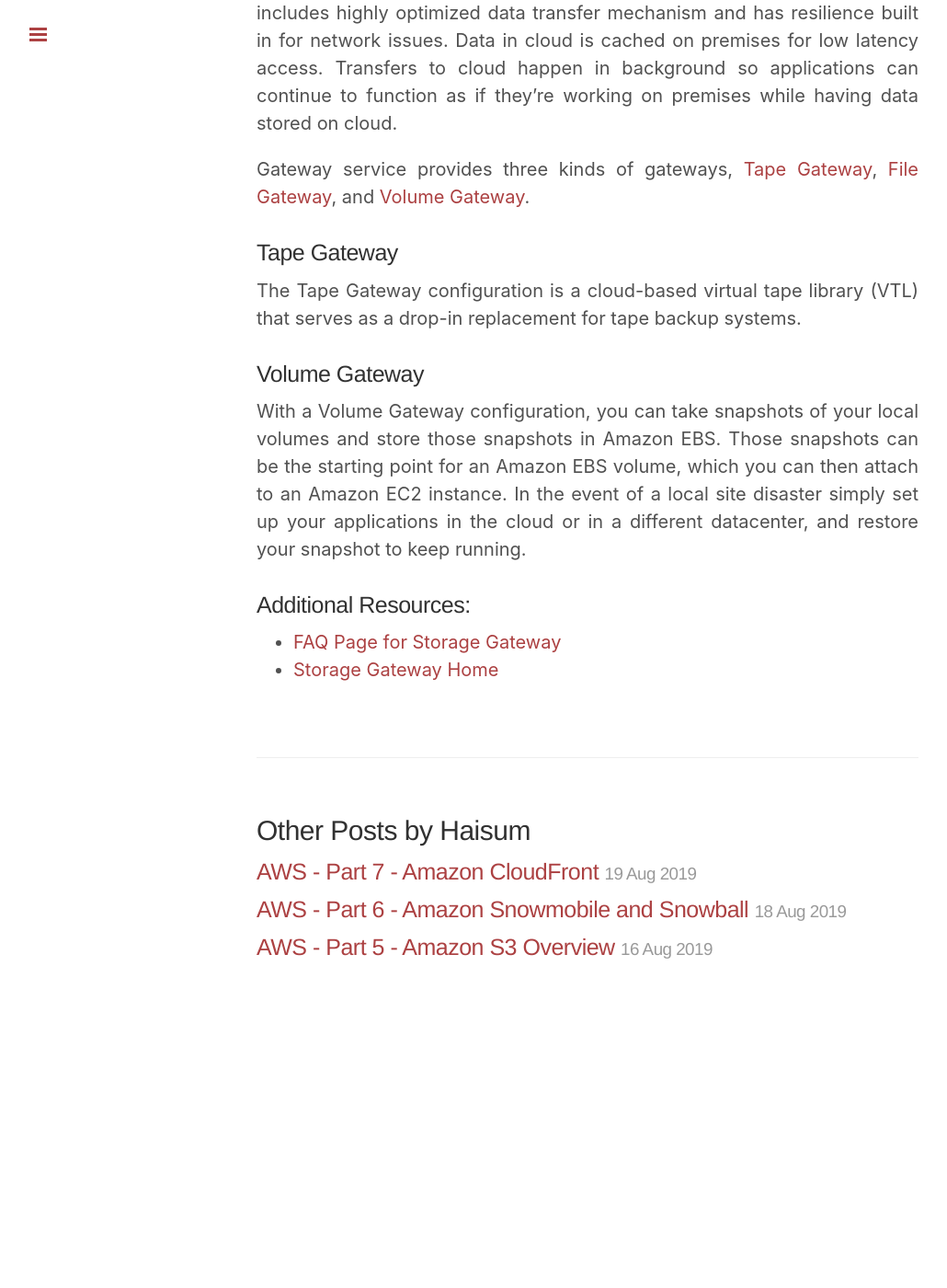
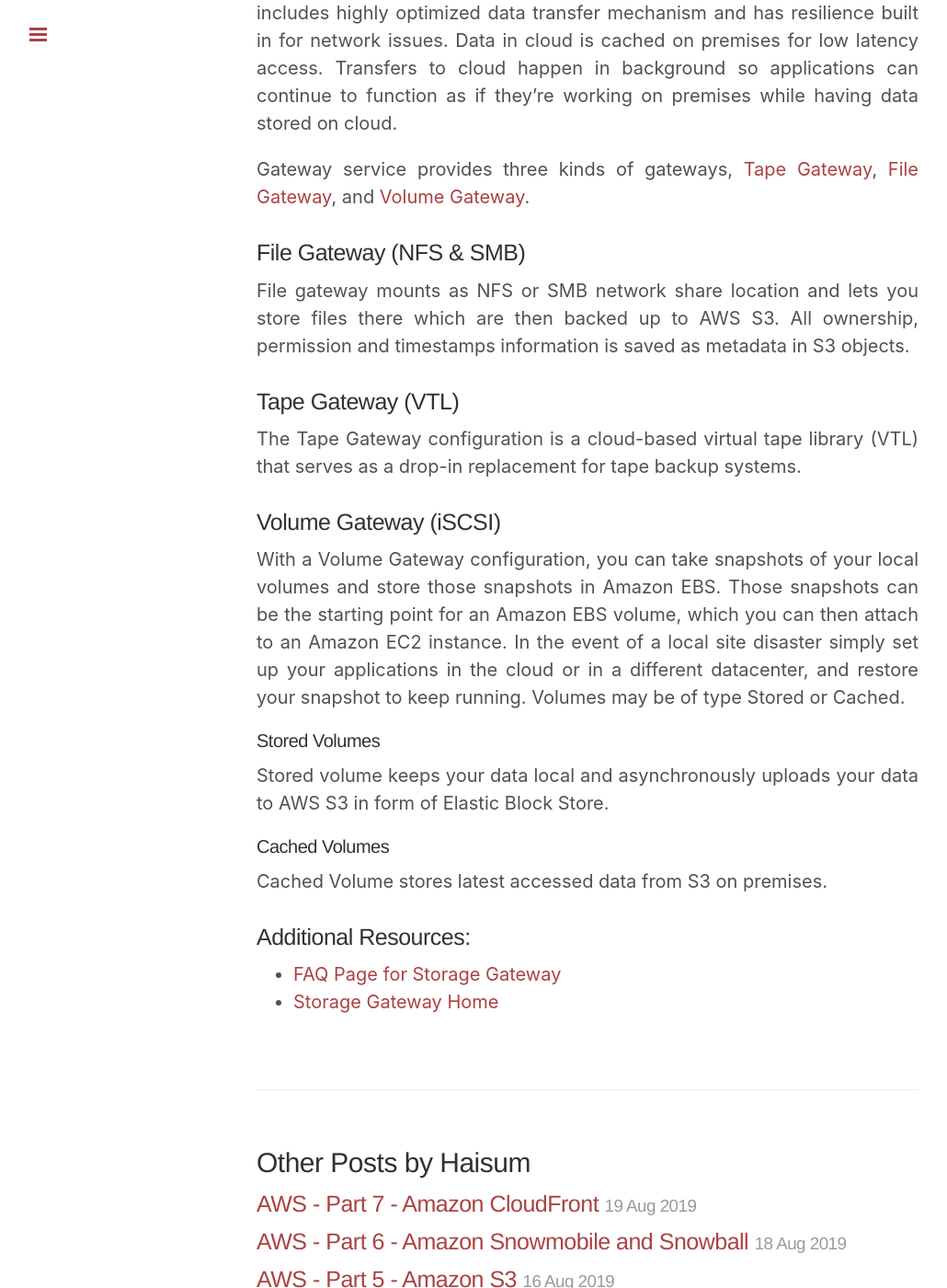
Before and after one commit to haisum/haisum.github.io, a Jekyll site: the page built from _posts/2019-08-21-aws-8-storagegateway.md, in a window 1280 px wide and 1400 px high, scrolled down 383 px. Shown: the whole window at 92% size, without its empty margins (1-1031 px from the left). Built offline with Jekyll 4.4.1, drawn with Linux system fonts in a browser that asks for light colours; comment, search, counter and statistics services are not loaded; before the commit the page ends 1488 px from its top, so only the background shows below that.

Commit message:
Added more info to storage gateway post

```diff
--- a/_posts/2019-08-16-aws-5-s3.md
+++ b/_posts/2019-08-16-aws-5-s3.md
@@ -1,6 +1,6 @@
 ---
 layout: post
-title: AWS - Part 5 - Amazon S3 Overview
+title: AWS - Part 5 - Amazon S3
 ---
 
 S3 is probably second most frequently used AWS service after EC2. From what I have heard, It's a big part of Solution Architect Exam, so I will to cover it in detail. S3 has a lot of features so I won't be covering them all but will go through the important ones. For details S3 overview, A Cloud Guru has deep dive S3 course which you can refer to.
--- a/_posts/2019-08-21-aws-8-storagegateway.md
+++ b/_posts/2019-08-21-aws-8-storagegateway.md
@@ -7,13 +7,25 @@ Storage Gateway is a hybrid service. It gives you on-premise access to cloud sto
 
 Gateway service provides three kinds of gateways, [Tape Gateway](https://aws.amazon.com/storagegateway/vtl/), [File Gateway](https://aws.amazon.com/storagegateway/file/), and [Volume Gateway](https://aws.amazon.com/storagegateway/volume/).
 
-### Tape Gateway
+### File Gateway (NFS & SMB)
+
+File gateway mounts as NFS or SMB network share location and lets you store files there which are then backed up to AWS S3. All ownership, permission and timestamps information is saved as metadata in S3 objects.
+
+### Tape Gateway (VTL)
 
 The Tape Gateway configuration is a cloud-based virtual tape library (VTL) that serves as a drop-in replacement for tape backup systems.
 
-### Volume Gateway
+### Volume Gateway (iSCSI)
 
-With a Volume Gateway configuration, you can take snapshots of your local volumes and store those snapshots in Amazon EBS. Those snapshots can be the starting point for an Amazon EBS volume, which you can then attach to an Amazon EC2 instance. In the event of a local site disaster simply set up your applications in the cloud or in a different datacenter, and restore your snapshot to keep running.
+With a Volume Gateway configuration, you can take snapshots of your local volumes and store those snapshots in Amazon EBS. Those snapshots can be the starting point for an Amazon EBS volume, which you can then attach to an Amazon EC2 instance. In the event of a local site disaster simply set up your applications in the cloud or in a different datacenter, and restore your snapshot to keep running. Volumes may be of type Stored or Cached.
+
+#### Stored Volumes
+
+Stored volume keeps your data local and asynchronously uploads your data to AWS S3 in form of Elastic Block Store.
+
+#### Cached Volumes
+
+Cached Volume stores latest accessed data from S3 on premises.
 
 ### Additional Resources:
 
```
